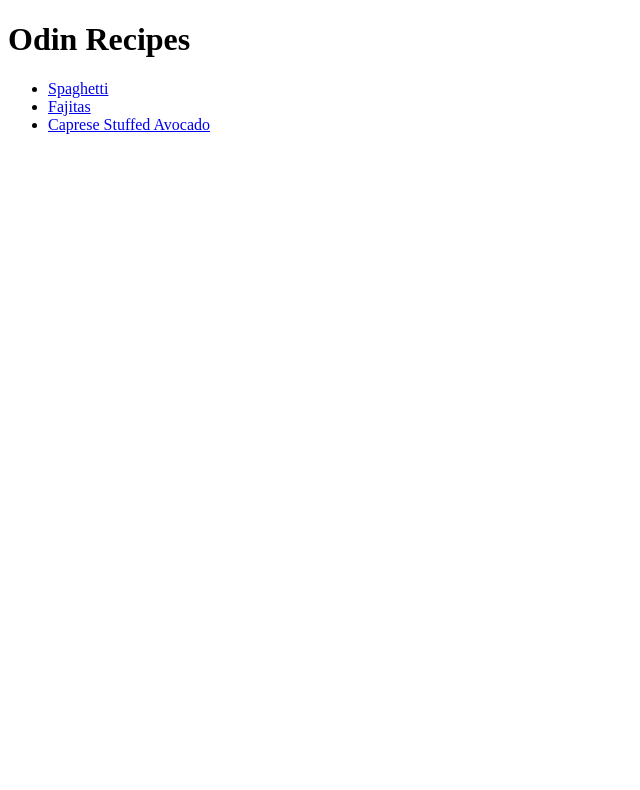
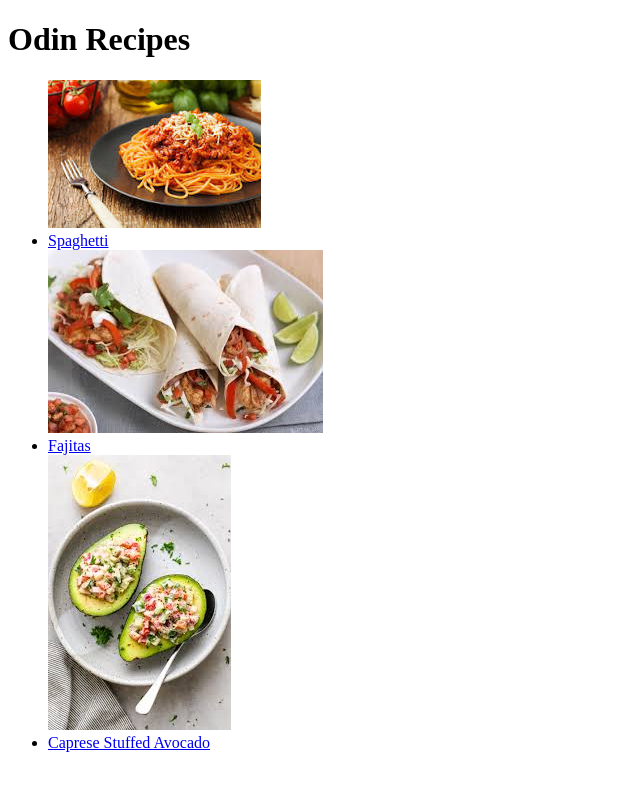
Before and after one commit to emp-jones/odin-recipes, a plain HTML site: page index.html in a window 1280 px wide. Shown: the whole page, without its empty margins (0-640 px from the left). Drawn offline with Linux system fonts and the light colour scheme.

Commit message:
Add README.md and index.html

```diff
--- a/index.html
+++ b/index.html
@@ -7,8 +7,11 @@
 <body>
     <h1>Odin Recipes</h1>
     <ul>
+        <img src="./recipes/Spaghetti.jpeg">
         <li><a href="recipes/spaghetti.html">Spaghetti</a></li>
+        <img src="./recipes/Fajitas.jpeg">
         <li><a href="recipes/Fajitas.html">Fajitas</a></li>
+        <img src="./recipes/Avocadoes.jpeg">
         <li><a href="recipes/Avocado.html">Caprese Stuffed Avocado</a></li>
     </ul>
 </body>
```
Also changed, not shown: 1 other file.
